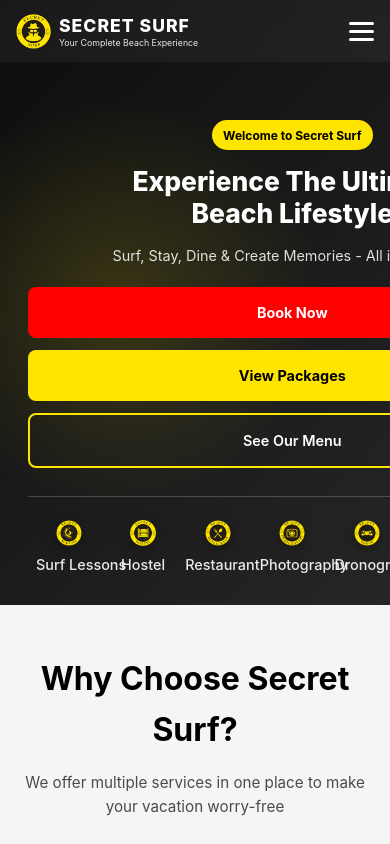
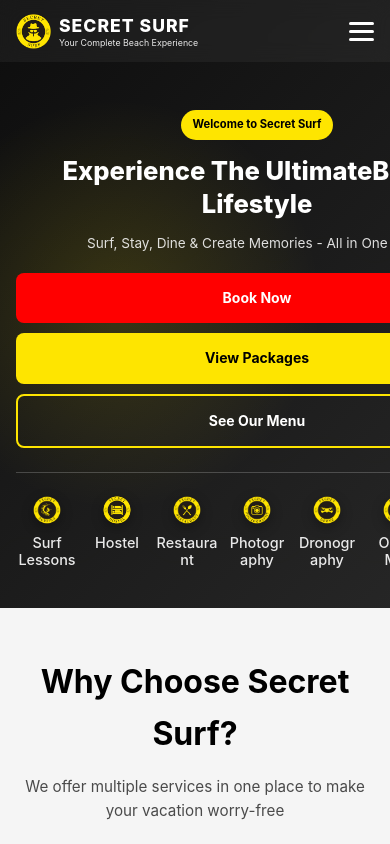
Before and after one commit to Himal-Gunawardhana/surflk.com, a React (Vite) app: page / in a window 390 px wide. Shown: the top 844 px of the page. Built offline with nearby package versions, Linux system fonts and the light colour scheme.

Commit message:
Fix mobile view layout issues: proper text wrapping, better spacing, and fix text cutoff

```diff
--- a/src/components/Hero.css
+++ b/src/components/Hero.css
@@ -138,11 +138,13 @@
 @media (max-width: 768px) {
   .hero {
     min-height: auto;
-    padding: 100px 1rem 2.5rem;
+    padding: 100px 0 2.5rem;
   }
 
   .hero-content {
     padding-top: 40px;
+    padding-left: 1rem;
+    padding-right: 1rem;
   }
 
   .hero-text {
@@ -156,27 +158,32 @@
   }
 
   .hero-text h1 {
-    font-size: 2rem;
-    line-height: 1.15;
+    font-size: 1.85rem;
+    line-height: 1.25;
     margin-bottom: 1rem;
     word-wrap: break-word;
+    hyphens: auto;
+  }
+
+  .hero-text h1 br {
+    display: none;
   }
 
   .hero-text p {
-    font-size: 1rem;
+    font-size: 0.95rem;
     margin-bottom: 1.5rem;
+    line-height: 1.4;
   }
 
   .hero-buttons {
     flex-direction: column;
-    gap: 0.875rem;
+    gap: 0.75rem;
     margin-bottom: 2rem;
-    align-items: center;
+    align-items: stretch;
   }
 
   .hero-buttons .btn {
     width: 100%;
-    max-width: 100%;
     text-align: center;
     padding: 0.875rem 1.5rem;
     font-size: 0.95rem;
@@ -187,31 +194,42 @@
   }
 
   .hero-features {
-    gap: 1rem;
+    gap: 0.875rem;
     padding-top: 1.5rem;
     justify-content: flex-start;
-    padding-left: 0.5rem;
-    padding-right: 0.5rem;
+    padding-left: 0;
+    padding-right: 0;
+    padding-bottom: 0.5rem;
+  }
+
+  .feature-item {
+    min-width: 70px;
   }
 
   .feature-item .feature-icon {
-    width: 38px;
-    height: 38px;
+    width: 40px;
+    height: 40px;
   }
 
   .feature-item span {
-    font-size: 0.7rem;
+    font-size: 0.65rem;
+    max-width: 70px;
+    white-space: normal;
+    word-break: break-word;
+    line-height: 1.2;
   }
 }
 
 @media (max-width: 480px) {
   .hero {
-    padding: 90px 0.75rem 2rem;
+    padding: 85px 0 2rem;
     min-height: auto;
   }
 
   .hero-content {
-    padding-top: 30px;
+    padding-top: 25px;
+    padding-left: 1rem;
+    padding-right: 1rem;
   }
 
   .hero-text {
@@ -219,53 +237,67 @@
   }
 
   .badge {
-    font-size: 0.75rem;
+    font-size: 0.7rem;
     padding: 0.35rem 0.7rem;
+    margin-bottom: 0.875rem;
   }
 
   .hero-text h1 {
-    font-size: 1.65rem;
-    line-height: 1.2;
+    font-size: 1.6rem;
+    line-height: 1.3;
     margin-bottom: 0.875rem;
-    word-break: break-word;
+    word-wrap: break-word;
+    overflow-wrap: break-word;
+    hyphens: auto;
+  }
+
+  .hero-text h1 br {
+    display: none;
   }
 
   .hero-text p {
-    font-size: 0.9rem;
+    font-size: 0.85rem;
     margin-bottom: 1.25rem;
+    line-height: 1.4;
+    padding: 0 0.5rem;
   }
 
   .hero-buttons {
-    gap: 0.75rem;
-    margin-bottom: 1.75rem;
+    gap: 0.625rem;
+    margin-bottom: 1.5rem;
   }
 
   .hero-buttons .btn {
-    padding: 0.875rem 1.25rem;
-    font-size: 0.9rem;
+    padding: 0.875rem 1rem;
+    font-size: 0.875rem;
     width: 100%;
     min-height: 48px;
+    font-weight: 700;
   }
 
   .hero-features {
-    gap: 0.6rem;
+    gap: 0.5rem;
     padding-top: 1.25rem;
     justify-content: flex-start;
+    padding-bottom: 0.5rem;
   }
 
   .feature-item {
-    min-width: 65px;
+    min-width: 62px;
+    max-width: 62px;
   }
 
   .feature-item .feature-icon {
-    width: 32px;
-    height: 32px;
+    width: 34px;
+    height: 34px;
   }
 
   .feature-item span {
     font-size: 0.6rem;
-    max-width: 65px;
-    word-wrap: break-word;
-    line-height: 1.1;
+    max-width: 62px;
+    white-space: normal;
+    word-break: break-word;
+    line-height: 1.15;
+    text-align: center;
   }
 }
--- a/src/components/Navbar.jsx
+++ b/src/components/Navbar.jsx
@@ -39,7 +39,6 @@
             <li><a href="#packages" onClick={() => setMenuOpen(false)}>Packages</a></li>
             <li><a href="#menu" onClick={() => setMenuOpen(false)}>Menu</a></li>
             <li><a href="#contact" onClick={() => setMenuOpen(false)}>Contact</a></li>
-            <li><a href="#book" className="btn btn-book" onClick={() => setMenuOpen(false)}>Book Now</a></li>
           </ul>
         </div>
       </div>
```
